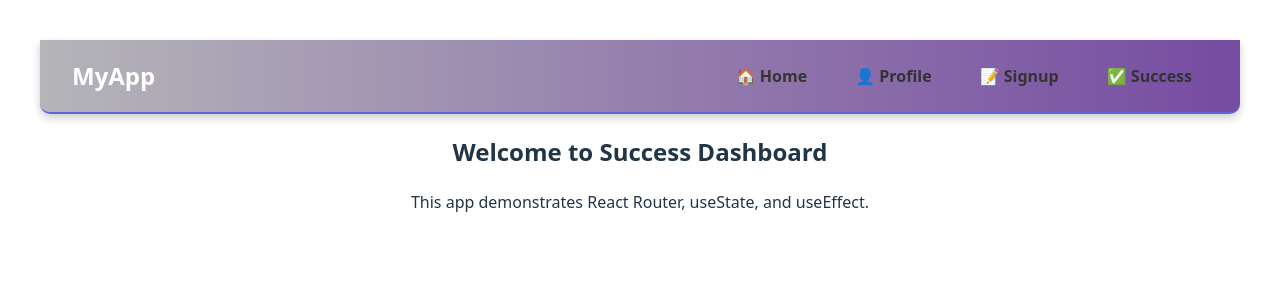
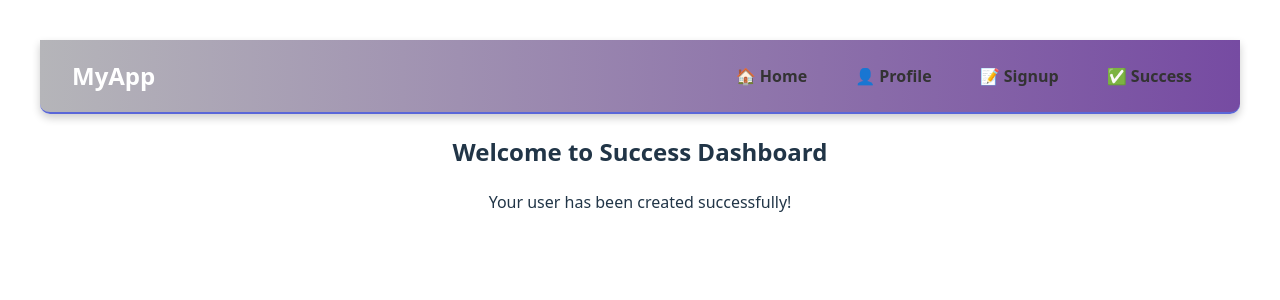
Before and after one commit to 20207722-bantigue/aptech1-midterm-exam, a React (Vite) app: page /Success in a window 1280 px wide. Shown: the top 300 px of the page. Built offline with nearby package versions, Linux system fonts and the light colour scheme.

Commit message:
Implemented redirect and form submission/edited the Success page

```diff
--- a/src/pages/Success.jsx
+++ b/src/pages/Success.jsx
@@ -5,7 +5,7 @@ const Success = () => {
     <>
     <div>
         <h2>Welcome to Success Dashboard</h2>
-        <p>This app demonstrates React Router, useState, and useEffect.</p>
+        <p>Your user has been created successfully!</p>
     </div>
     </>
     )
```
